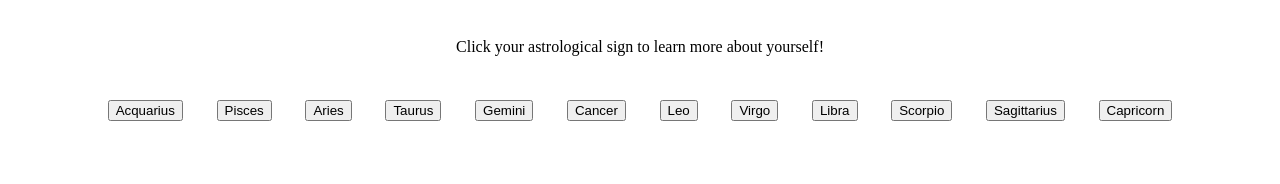
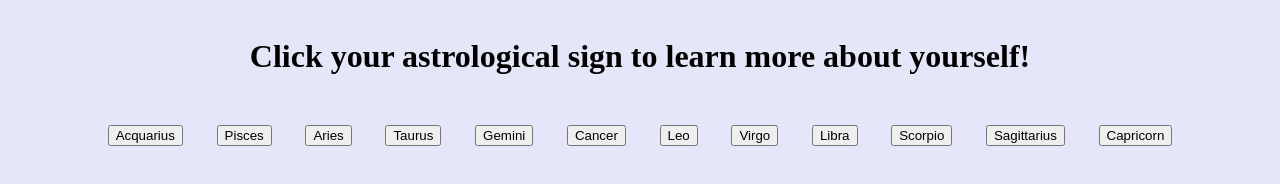
Before and after one commit to mtoffl01/KWK-MessageGenerator, a plain HTML site: page index.html in a window 1280 px wide. Drawn offline with Linux system fonts and the light colour scheme.

Commit message:
latest save

```diff
--- a/index.html
+++ b/index.html
@@ -8,7 +8,7 @@
 	</head>
 
 	<body>
-		<p>Click your astrological sign to learn more about yourself!</p><br>
+		<h1>Click your astrological sign to learn more about yourself!</h1><br>
 		<div class = "signs">
 			<div id="Acquarius">
 				<button id="acquariusMessage" onClick="generateAcqMessage()">Acquarius</button>
@@ -48,7 +48,7 @@
 			</div>
 		</div>
 		<br>
-		<div id="message">
-		</div>
+		<h2 id="message">
+		</h2>
 	</body>
 	</html>
--- a/style.css
+++ b/style.css
@@ -1,7 +1,7 @@
 body{
 	margin: 3% 5%;
 	text-align:center;
-	background-color: lavendar;
+	background-color: lavender;
 }
 
 .signs {
```
